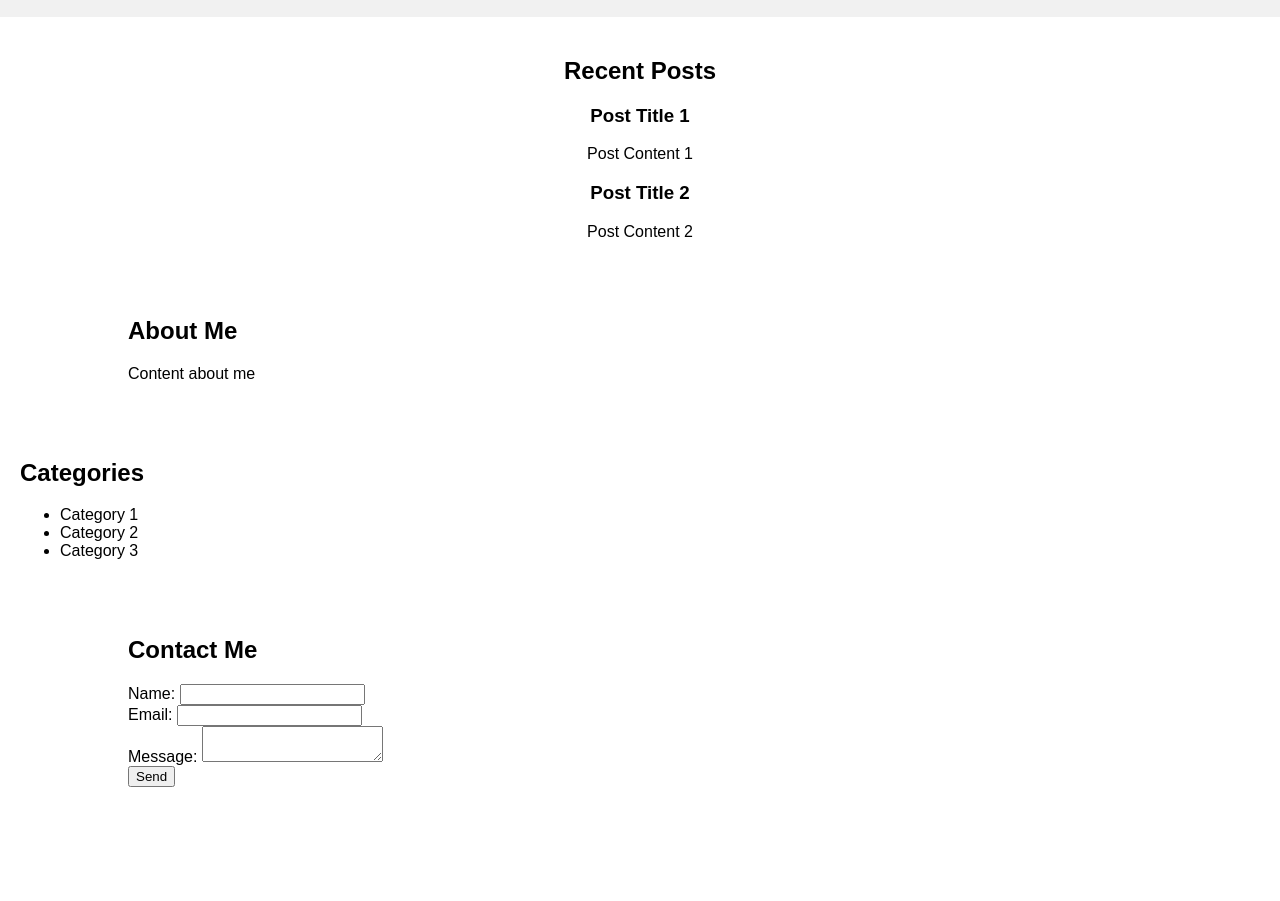
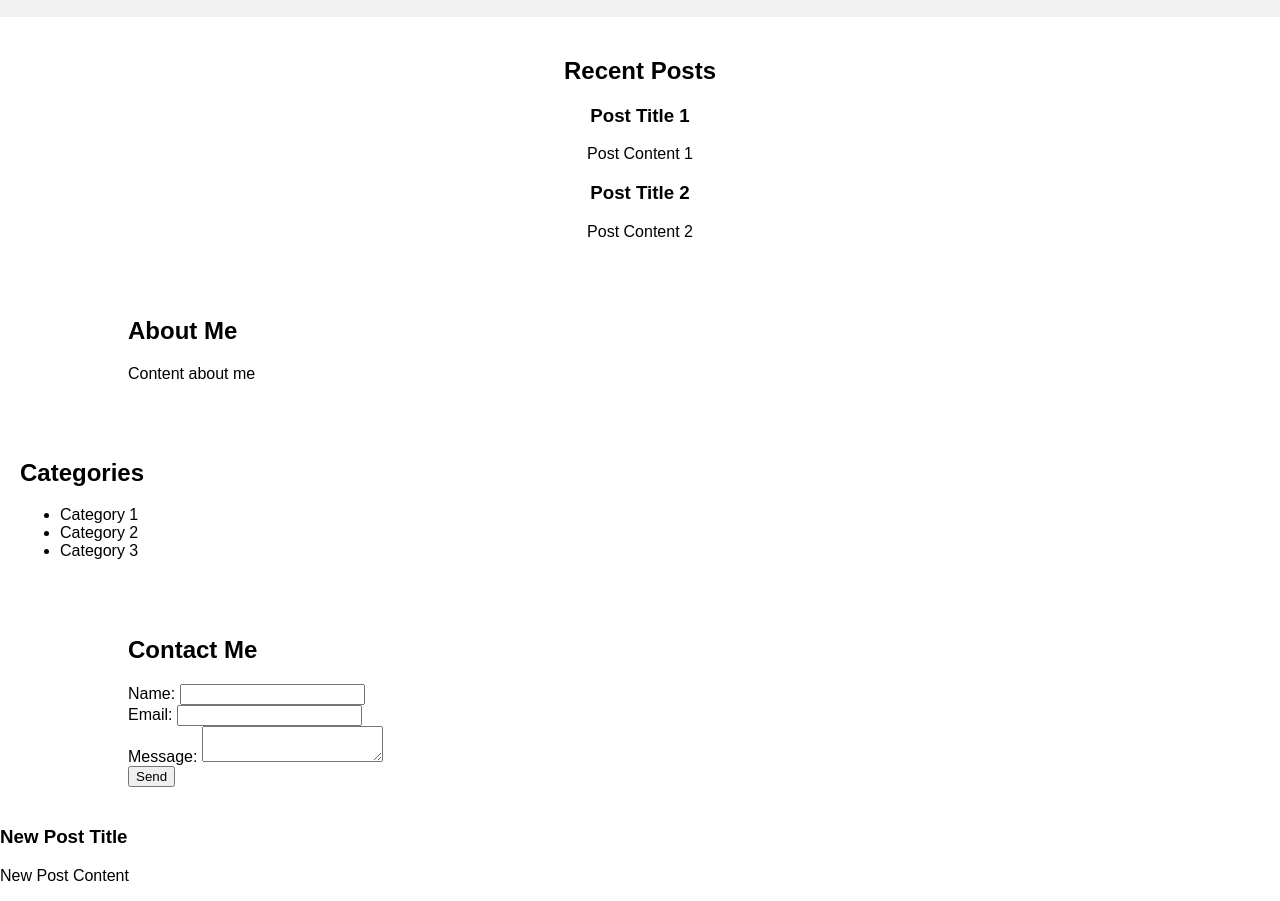
Before and after one commit to lesasale/lesasale.github.io, a plain HTML site: page index.html in a window 1280 px wide. Shown: the part 121-1022 px from the top of the page. Before the commit the page ends 928 px from the top, so only its background shows below. Drawn offline with Linux system fonts and the light colour scheme.

Commit message:
Update index.html

```diff
--- a/index.html
+++ b/index.html
@@ -54,3 +54,7 @@
       <input type="submit" value="Send">
     </form>
   </section>
+<div class="post">
+  <h3>New Post Title</h3>
+  <p>New Post Content</p>
+</div>
```
